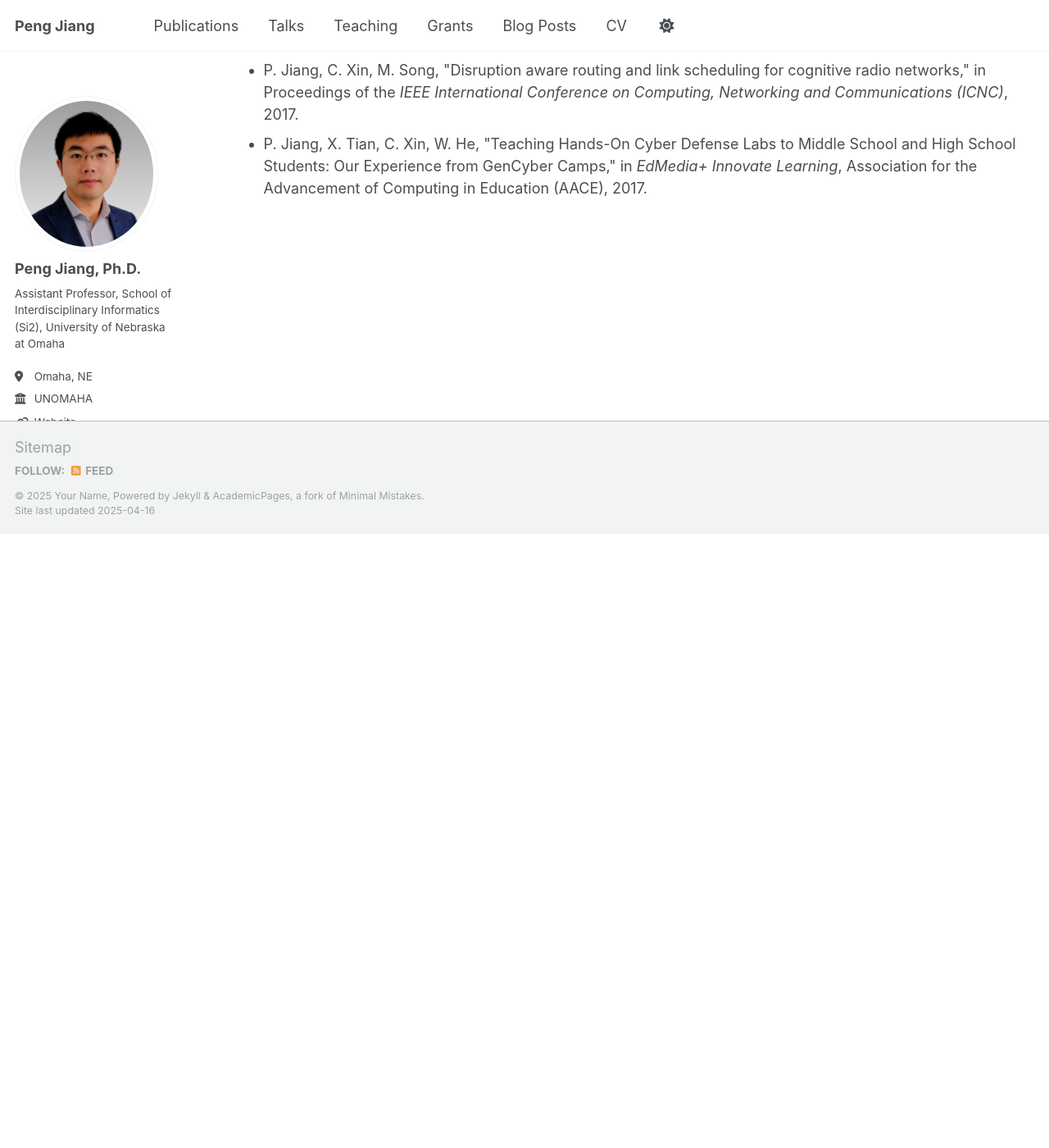
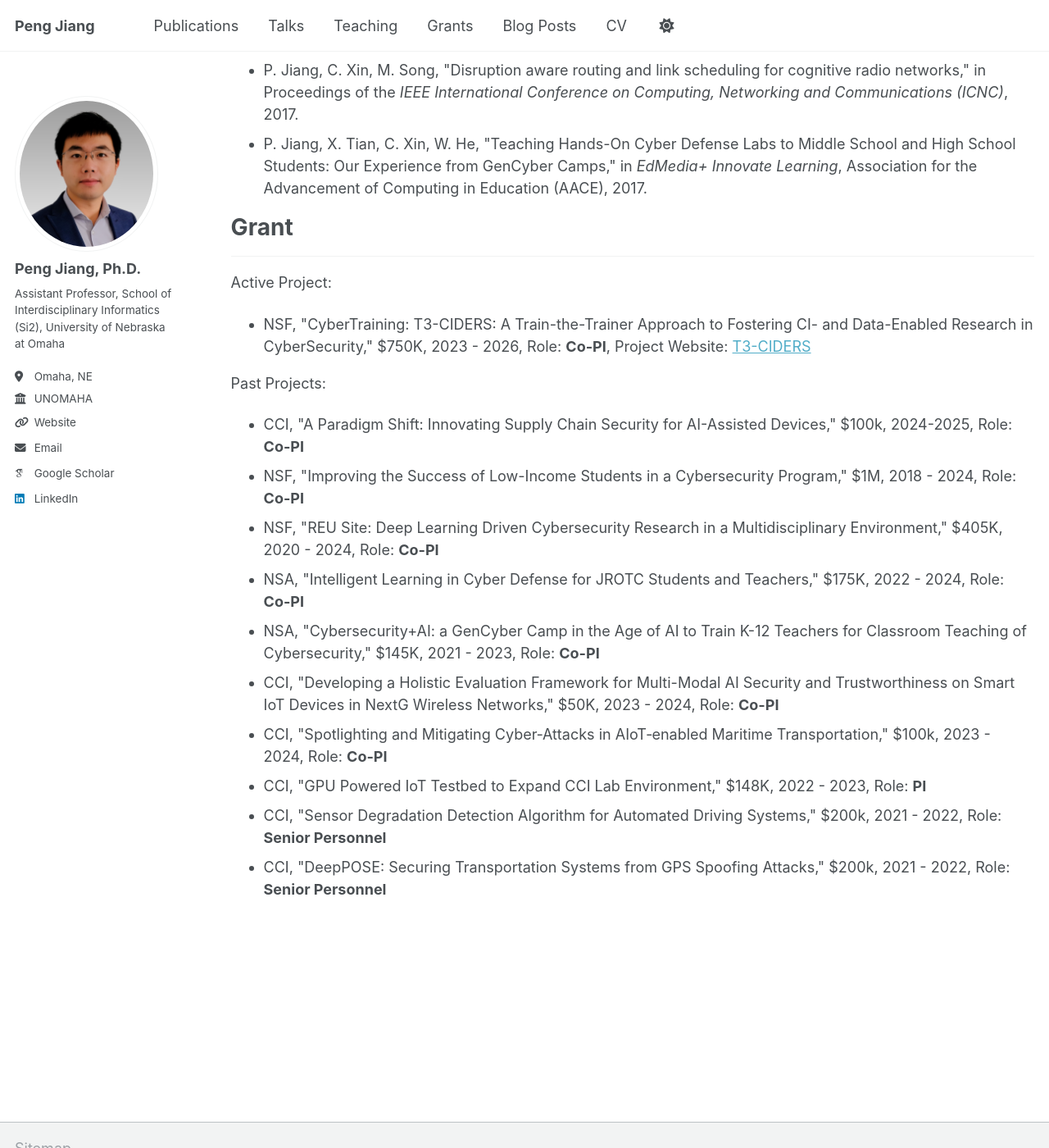
Before and after one commit to PJiang93/pjiang93.github.io, a Jekyll site: the page built from _pages/cv.md, in a window 1280 px wide and 1400 px high, scrolled down 1259 px. Shown: the whole window at 82% size. Built offline with Jekyll 4.4.1, drawn with Linux system fonts in a browser that asks for light colours; some web fonts are replaced; before the commit the page ends 1910 px from its top, so only the background shows below that.

Commit message:
add grant info

```diff
--- a/_pages/cv.md
+++ b/_pages/cv.md
@@ -55,6 +55,52 @@ Publications
   <li>P. Jiang, X. Tian, C. Xin, W. He, "Teaching Hands-On Cyber Defense Labs to Middle School and High School Students: Our Experience from GenCyber Camps," in <em>EdMedia+ Innovate Learning</em>, Association for the Advancement of Computing in Education (AACE), 2017.</li>
 </ul>
 
+Grant
+======
+<hr />
+
+Active Project:
+<ul class="list-disc mx-3 mb-10 grid gap-2">
+  <li>
+    NSF, "CyberTraining: T3-CIDERS: A Train-the-Trainer Approach to Fostering CI- and Data-Enabled Research in CyberSecurity,"  $750K, 2023 - 2026, Role: <b>Co-PI</b>, Project Website: <a href="https://sites.wp.odu.edu/t3-ciders/">T3-CIDERS</a>
+  </li>
+</ul>
+
+Past Projects:
+<ul class="list-disc mx-3 mb-10 grid gap-2">
+  <li>
+   CCI, "A Paradigm Shift: Innovating Supply Chain Security for AI-Assisted Devices," $100k, 2024-2025, Role: <b>Co-PI</b>
+  </li>
+  <li>
+    NSF, "Improving the Success of Low-Income Students in a Cybersecurity Program,"  $1M, 2018 - 2024, Role: <b>Co-PI</b>
+  </li>
+  <li>
+    NSF, "REU Site: Deep Learning Driven Cybersecurity Research in a Multidisciplinary Environment," $405K, 2020 - 2024, Role: <b>Co-PI</b>
+  </li>
+  <li>
+    NSA, "Intelligent Learning in Cyber Defense for JROTC Students and Teachers," $175K, 2022 - 2024, Role: <b>Co-PI</b>
+  </li>
+  <li>
+    NSA, "Cybersecurity+AI: a GenCyber Camp in the Age of AI to Train K-12 Teachers for Classroom Teaching of Cybersecurity," $145K, 2021 - 2023, Role: <b>Co-PI</b>
+  </li>
+  <li>
+    CCI, "Developing a Holistic Evaluation Framework for Multi-Modal AI Security and Trustworthiness on Smart IoT Devices in NextG Wireless Networks," $50K, 2023 - 2024,  Role: <b>Co-PI</b>
+  </li>
+  <li>
+    CCI, "Spotlighting and Mitigating Cyber‐Attacks in AIoT‐enabled Maritime Transportation," $100k, 2023 - 2024,  Role: <b>Co-PI</b>
+  </li>
+  <li>
+    CCI, "GPU Powered IoT Testbed to Expand CCI Lab Environment," $148K, 2022 - 2023, Role: <b>PI</b>
+  </li>
+  <li>
+    CCI, "Sensor Degradation Detection Algorithm for Automated Driving Systems," $200k, 2021 - 2022,  Role: <b>Senior Personnel</b>
+  </li>
+  <li>
+    CCI, "DeepPOSE: Securing Transportation Systems from GPS Spoofing Attacks," $200k,  2021 - 2022,  Role: <b>Senior Personnel</b>
+  </li>
+</ul>
+
+
 <!-- Google tag (gtag.js) -->
 <script async src="https://www.googletagmanager.com/gtag/js?id=G-P5LS8FJ1QJ"></script>
 <script>
```
Also changed, not shown: _pages/about.md (+1 -0 lines), _pages/grants.html (+46 -2 lines).
